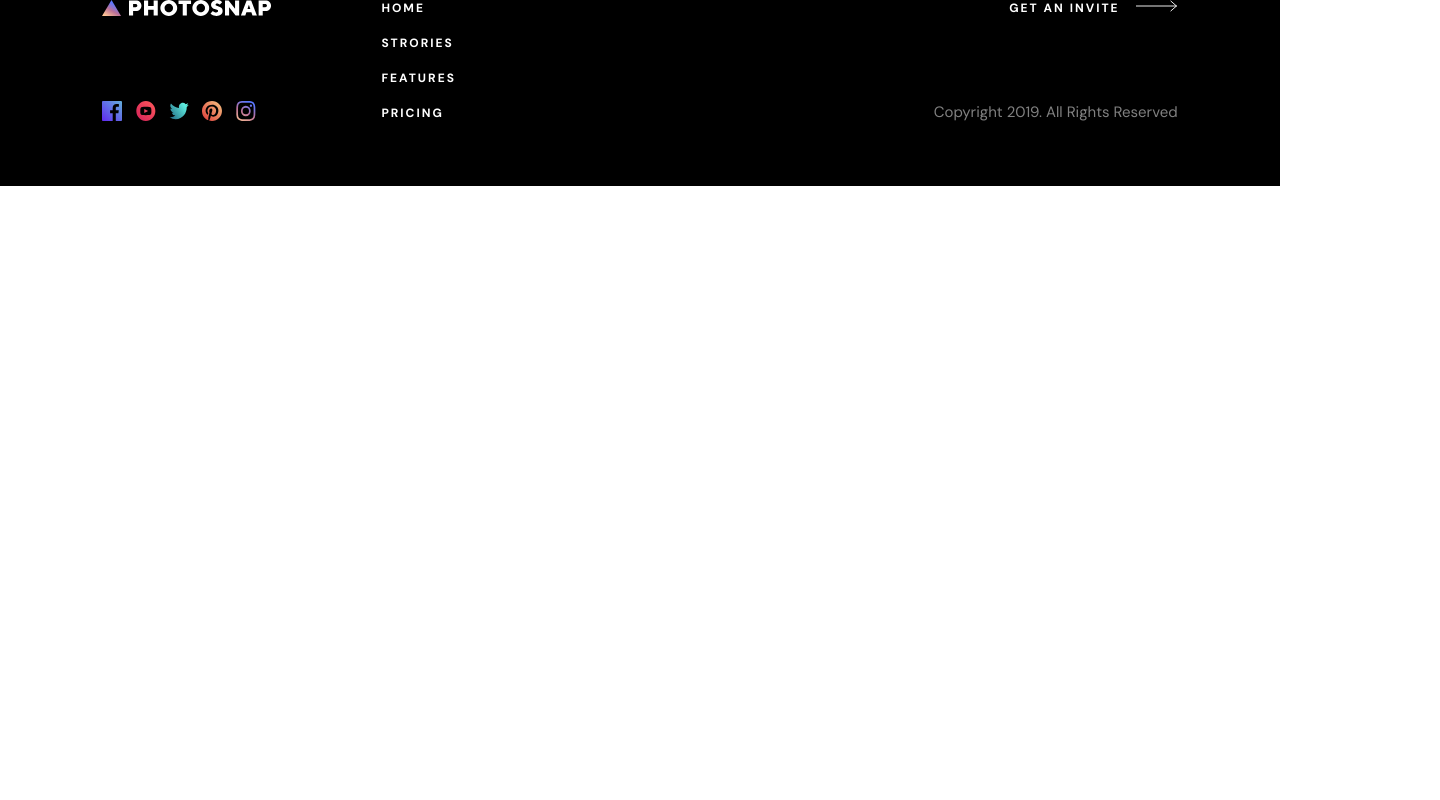
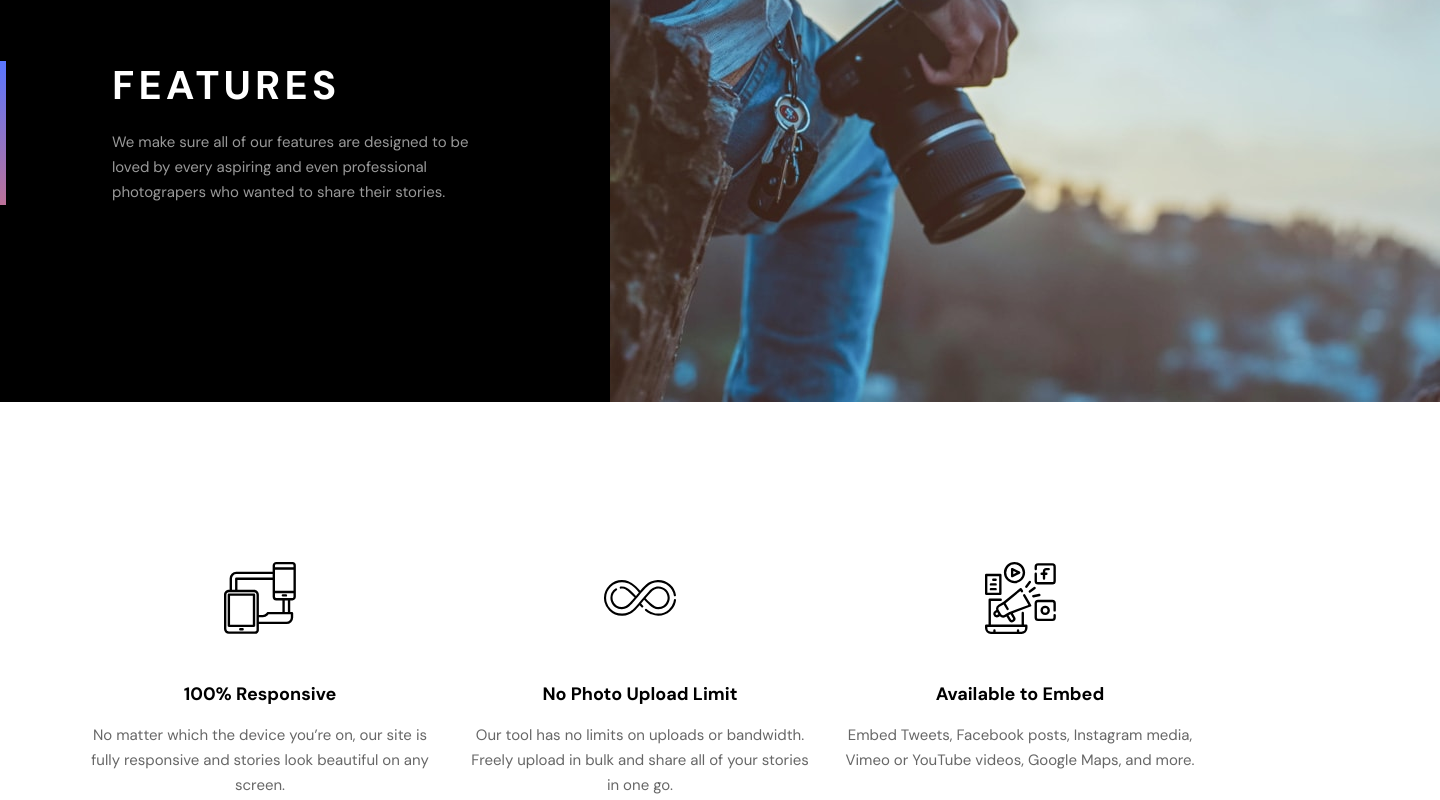
Before and after one commit to codezeloss/photosnap-multi-page-website, a Next.js app: page /features in a window 1280 px wide. Shown: the part 160-960 px from the top of the page, 1440 px wide, since content can reach past the window. Before the commit the page ends 800 px from the top, so only its background shows below. Built offline with nearby package versions, Linux system fonts and the light colour scheme.

Commit message:
Desc features page done 100%

```diff
--- /dev/null
+++ b/components/Features/AllFeatures.tsx
@@ -0,0 +1,122 @@
+import Image from "next/image";
+import responsive from "../../public/assets/features/desktop/responsive.svg";
+import noLimit from "../../public/assets/features/desktop/no-limit.svg";
+import embed from "../../public/assets/features/desktop/embed.svg";
+import domain from "../../public/assets/features/desktop/custom-domain.svg";
+import exposure from "../../public/assets/features/desktop/boost-exposure.svg";
+import dragdrop from "../../public/assets/features/desktop/drag-drop.svg";
+
+const AllFeatures = () => {
+  return (
+    <section className="flex flex-col gap-[104px]">
+      <div className="max-w-[1110px] h-[236px] flex fle-row items-center gap-[30px] mx-auto mt-[160px]">
+        <div className="max-w-[350px] flex flex-col gap-[48px] justify-center items-center">
+          <Image
+            className="w-[72px] h-[72px]"
+            src={responsive}
+            alt="100% Responsive"
+            priority
+          />
+
+          <div className="h-[116px]">
+            <h3 className="mb-[16px] text-center">100% Responsive</h3>
+            <p className="ptext text-center text-pure-black/[.6]">
+              No matter which the device you’re on, our site is fully responsive
+              and stories look beautiful on any screen.
+            </p>
+          </div>
+        </div>
+
+        <div className="max-w-[350px] h-fit flex flex-col gap-[66px] justify-center items-center">
+          <Image
+            className="mt-[18px] w-[71.95px] h-[35.69px]"
+            src={noLimit}
+            alt="No Photo Upload Limit"
+            priority
+          />
+
+          <div className="h-[116px]">
+            <h3 className="mb-[16px] text-center">No Photo Upload Limit</h3>
+            <p className="ptext text-center text-pure-black/[.6]">
+              Our tool has no limits on uploads or bandwidth. Freely upload in
+              bulk and share all of your stories in one go.
+            </p>
+          </div>
+        </div>
+
+        <div className="max-w-[350px] flex flex-col gap-[48px] justify-center items-center">
+          <Image
+            className="w-[71px] h-[72px]"
+            src={embed}
+            alt="Available to Embed"
+            priority
+          />
+
+          <div className="h-[116px]">
+            <h3 className="mb-[16px] text-center">Available to Embed</h3>
+            <p className="ptext text-center text-pure-black/[.6]">
+              Embed Tweets, Facebook posts, Instagram media, Vimeo or YouTube
+              videos, Google Maps, and more.
+            </p>
+          </div>
+        </div>
+      </div>
+
+      {/* --------------------------------------------------------- */}
+      <div className="max-w-[1110px] h-[236px] flex fle-row items-center gap-[30px] mx-auto mb-[160px]">
+        <div className="max-w-[350px] flex flex-col gap-[48px] justify-center items-center">
+          <Image
+            className="w-[81px] h-[72px]"
+            src={domain}
+            alt="Custom Domain"
+            priority
+          />
+
+          <div className="h-[116px]">
+            <h3 className="mb-[16px] text-center">Custom Domain</h3>
+            <p className="ptext text-center text-pure-black/[.6]">
+              With Photosnap subscriptions you can host your stories on your own
+              domain. You can also remove our branding!
+            </p>
+          </div>
+        </div>
+
+        <div className="max-w-[350px] h-fit flex flex-col gap-[48px] justify-center items-center">
+          <Image
+            className="w-[72px] h-[72px]"
+            src={exposure}
+            alt="Boost Your Exposure"
+            priority
+          />
+
+          <div className="h-[116px]">
+            <h3 className="mb-[16px] text-center">Boost Your Exposure</h3>
+            <p className="ptext text-center text-pure-black/[.6]">
+              Users that viewed your story or gallery can easily get notifed of
+              new and featured stories with our built in mailing list.
+            </p>
+          </div>
+        </div>
+
+        <div className="max-w-[350px] flex flex-col gap-[48px] justify-center items-center">
+          <Image
+            className="w-[91px] h-[72px]"
+            src={dragdrop}
+            alt="Drag & Drop Image"
+            priority
+          />
+
+          <div className="h-[116px]">
+            <h3 className="mb-[16px] text-center">Drag & Drop Image</h3>
+            <p className="ptext text-center text-pure-black/[.6]">
+              Easily drag and drop your image and get beautiful shots everytime.
+              No over the top tooling to add friction to creating stories.
+            </p>
+          </div>
+        </div>
+      </div>
+    </section>
+  );
+};
+
+export default AllFeatures;
--- /dev/null
+++ b/components/Features/CTAInvite.tsx
@@ -0,0 +1,41 @@
+import Image from "next/image";
+import Link from "next/link";
+import bgBeta from "../../public/assets/shared/desktop/bg-beta.jpg";
+import arrow from "../../public/assets/shared/desktop/arrow-white.svg";
+
+const CTAInvite = () => {
+  return (
+    <section className="relative">
+      <Image
+        className="object-cover w-[100%] h-[280px] z-[-5]"
+        src={bgBeta}
+        alt="Beta"
+      />
+
+      <div className="w-[100%] absolute z-[10] top-0 flex flex-row justify-between gap-[20px] items-center py-[68px] px-[165px]">
+        <h1 className="max-w-[400px] text-pure-white">
+          We’re in beta. Get your invite today!
+        </h1>
+
+        <div>
+          <Link href="/pricing" className="flex gap-[16px] cursor-pointer">
+            <button
+              type="button"
+              className="font-dm-sans font-bold text-[12px] leading-[16px] tracking-[2px] text-pure-white uppercase hover:underline"
+            >
+              Get an invite
+            </button>
+            <Image
+              className="w-[42px] h-[12px]"
+              src={arrow}
+              alt="Arrow"
+              priority
+            />
+          </Link>
+        </div>
+      </div>
+    </section>
+  );
+};
+
+export default CTAInvite;
--- /dev/null
+++ b/components/Features/Header.tsx
@@ -0,0 +1,33 @@
+import Image from "next/image";
+import heroImg from "../../public/assets/features/desktop/hero.jpg";
+
+const Header = () => {
+  return (
+    <section className="max-h-[490px] mx-auto flex flex-row">
+      <div className="bg-pure-black flex items-center">
+        <div className="min-w-[610px] w-[100%] flex gap-[106px] py-[173px] pr-[111px]">
+          <div className="bg-gradient-to-b from-spc-blue to-spc-pink w-[6px] h-[144px]" />
+          <div className="w-[387px] flex flex-col text-pure-white">
+            <h1 className="text-pure-white mb-[21px]">Features</h1>
+            <p className="ptext text-pure-white/[.6] mb-[48px]">
+              We make sure all of our features are designed to be loved by every
+              aspiring and even professional photograpers who wanted to share
+              their stories.
+            </p>
+          </div>
+        </div>
+      </div>
+
+      <div>
+        <Image
+          className="min-w-[830px] w-[100%] h-[490px]"
+          src={heroImg}
+          alt="Hero"
+          priority
+        />
+      </div>
+    </section>
+  );
+};
+
+export default Header;
--- a/components/Footer/Footer.tsx
+++ b/components/Footer/Footer.tsx
@@ -80,7 +80,7 @@ const Footer = () => {
           >
             <button
               type="button"
-              className="font-dm-sans font-bold text-[12px] leading-[16px] tracking-[2px] text-pure-white uppercase"
+              className="font-dm-sans font-bold text-[12px] leading-[16px] tracking-[2px] text-pure-white uppercase hover:underline"
             >
               Get an invite
             </button>
--- a/components/Home/Story.tsx
+++ b/components/Home/Story.tsx
@@ -12,7 +12,7 @@ const Story = ({ picture, title, credit }: Props) => {
     <div className="w-[100%] h-[500px] relative hover:-translate-y-[24px]">
       <div>
         <Image
-          className="min-w-[360px] w-[100%] h-[500px] z-[-5]"
+          className="object-cover min-w-[360px] w-[100%] h-[500px] z-[-5]"
           src={picture}
           alt="Mountains"
           priority
--- a/components/Stories/Story.tsx
+++ b/components/Stories/Story.tsx
@@ -13,12 +13,11 @@ const Story = ({ date, src, title, credit }: Props) => {
     <div className="w-[100%] h-[500px] relative hover:-translate-y-[24px]">
       <div>
         <Image
-          className="min-w-[360px] w-[100%] h-[500px] z-[-5]"
+          className="object-cover min-w-[360px] w-[100%] h-[500px] z-[-5]"
           src={src}
           alt={title}
           width="500"
           height="500"
-          priority
         />
       </div>
 
@@ -36,12 +35,7 @@ const Story = ({ date, src, title, credit }: Props) => {
           <p className="font-dm-sans font-bold text-[12px] leading-[16px] tracking-[2px] text-pure-white uppercase">
             Read story
           </p>
-          <Image
-            className="w-[42px] h-[12px]"
-            src={arrow}
-            alt="Arrow"
-            priority
-          />
+          <Image className="w-[42px] h-[12px]" src={arrow} alt="Arrow" />
         </div>
       </div>
     </div>
--- a/pages/features/index.tsx
+++ b/pages/features/index.tsx
@@ -1,5 +1,13 @@
+import AllFeatures from "../../components/Features/AllFeatures";
+import CTAInvite from "../../components/Features/CTAInvite";
+import Header from "../../components/Features/Header";
+
 const Features = () => {
-  return <div>Enter</div>;
+  return <main>
+    <Header />
+    <AllFeatures />
+    <CTAInvite />
+  </main>;
 };
 
 export default Features;
```
